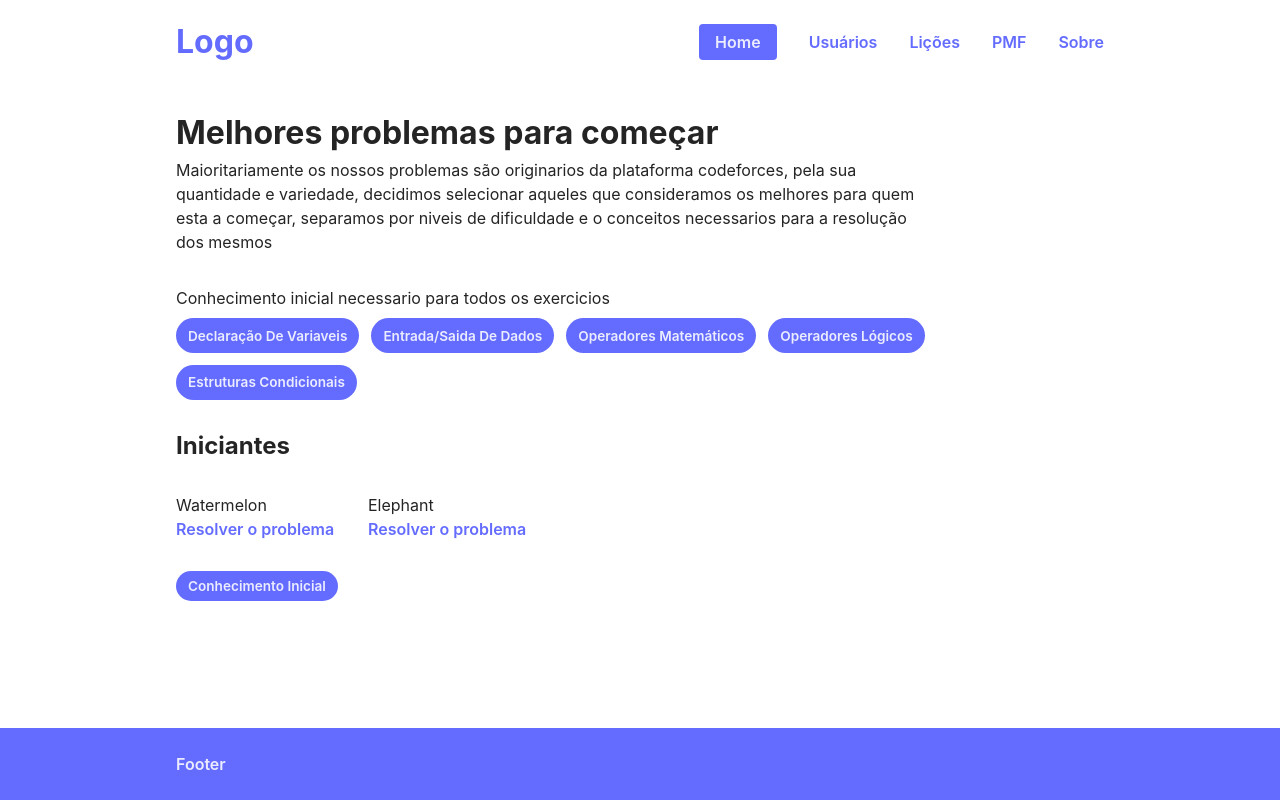
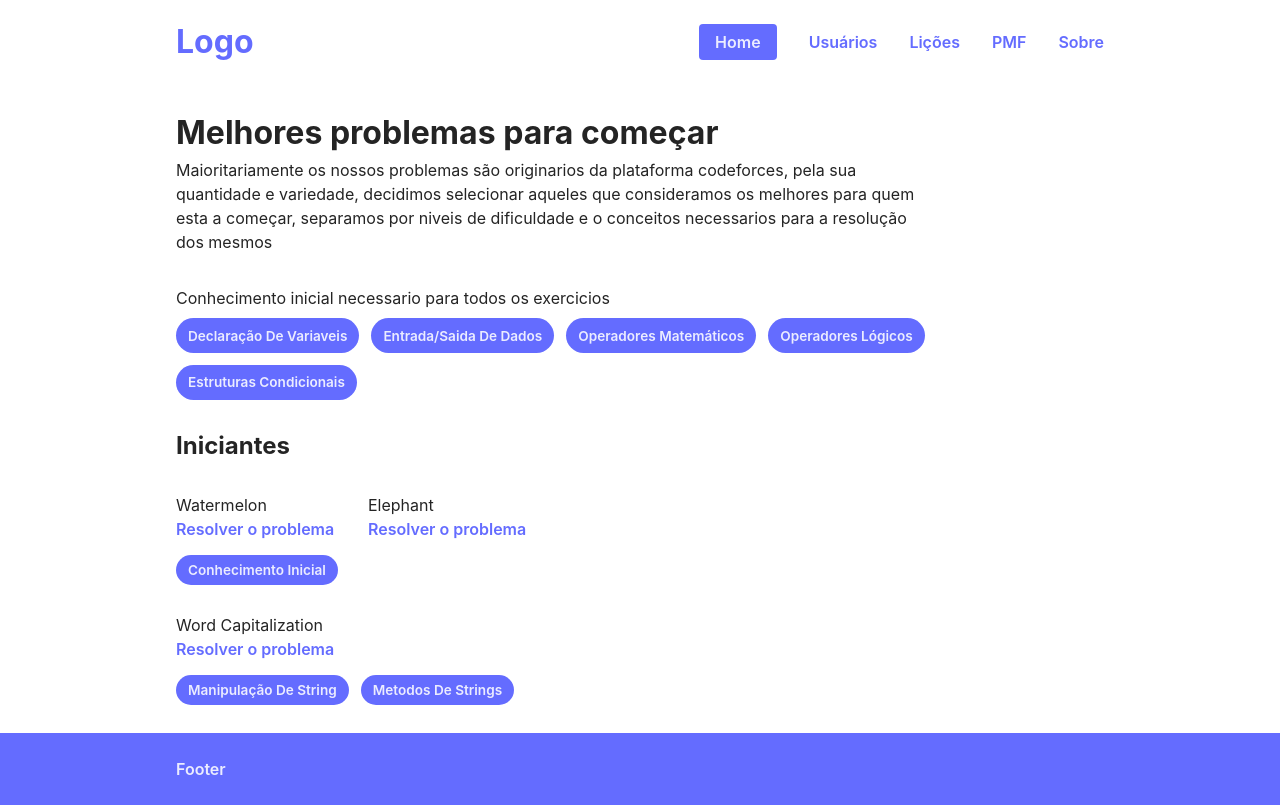
Before and after one commit to DomilsonFirmino/UserVisualizationCodeForces, a React (Vite) app: page / in a window 1280 px wide. Built offline with nearby package versions, Linux system fonts and the light colour scheme.

Commit message:
string problems

```diff
--- /dev/null
+++ b/src/components/Problem.jsx
@@ -0,0 +1,10 @@
+function Problem({problems}){
+    return(
+        <div className="problem top-__1">
+            <p>{problems.name}</p>
+            <a href={problems.link}>Resolver o problema</a>
+        </div>
+    )
+}
+
+export default Problem;
--- a/src/pages/Home.jsx
+++ b/src/pages/Home.jsx
@@ -1,20 +1,25 @@
 import {Link} from "react-router-dom";
 
+import Problem from "../components/Problem";
+
 const conhecimentoGeral =
-        [
-            {name:"Declaração de Variaveis", url:"/tutorials/#declVar"},
-            {name:"Entrada/Saida de Dados", url:"/tutorials/#cinout"},
-            {name:"Operadores matemáticos", url:"/tutorials/#opmath"},
-            {name:"Operadores Lógicos",url: "/tutorials/#opelo"},
-            {name:"Estruturas Condicionais",url: "/tutorials/#estruCond"}
-        ]
+    [
+        {id:1,name:"Declaração de Variaveis", url:"/tutorials/#declVar"},
+        {id:2,name:"Entrada/Saida de Dados", url:"/tutorials/#cinout"},
+        {id:3,name:"Operadores matemáticos", url:"/tutorials/#opmath"},
+        {id:4,name:"Operadores Lógicos",url: "/tutorials/#opelo"},
+        {id:5,name:"Estruturas Condicionais",url: "/tutorials/#estruCond"}
+    ]
 
 const SingleTestMath=[
-    {name:"Watermelon", link: "https://codeforces.com/problemset/problem/4/A"},
-    {name:"Elephant", link:"https://codeforces.com/problemset/problem/617/A"}
+    {id:1 ,name:"Watermelon", link: "https://codeforces.com/problemset/problem/4/A"},
+    {id:2 ,name:"Elephant", link:"https://codeforces.com/problemset/problem/617/A"}
 ]
 
-const conhecimentoSTM=[]
+const SingleTestString=[
+    {name:"Word Capitalization", link: "https://codeforces.com/problemset/problem/281/A"}
+]
+
 
 function Home(){
     return(
@@ -33,27 +38,48 @@ function Home(){
             <div className="top-_1">
                 <p>Conhecimento inicial necessario para todos os exercicios</p>
                 <p className="tags">
-                    {conhecimentoGeral.map( value =><Link to={value.url} className="mainTag">{value.name}</Link>)}
+                    {conhecimentoGeral.map( value =><Link to={value.url} key={value.id} className="mainTag">{value.name}</Link>)}
                 </p>
             </div>
 
             <div className="problems top-2">
+
                 <h2>Iniciantes</h2>
-                <div className="top-2">
+
+                <div className="top-1">
                     <div className="problemsList">
                         {SingleTestMath.map( problems =>{
                             return(
-                                <div className="problem top-__1">
-                                    <p>{problems.name}</p>
-                                    <a href={problems.link}>Resolver o problema</a>
-                                </div>
+                                <Problem key={problems.id} problems={problems}/>
                             )
                         })}
                     </div>
-                    <p>
-                        <Link to="/Tutorials" className="tag">conhecimento inicial</Link>
-                    </p>
+
+                    <div className="tags">
+                        <p>
+                            <Link to="/Tutorials" className="tag">conhecimento inicial</Link>
+                        </p>
+                    </div>
                 </div>
+
+                <div className="top-1">
+                    <div className="problemsList">
+                        {SingleTestString.map( problems =>{
+                            return(
+                                <Problem key={problems.id} problems={problems}/>
+                            )
+                        })}
+                    </div>
+                    <div className="tags">
+                        <p>
+                            <Link to="/Tutorials#string" className="tag">Manipulação de string</Link>
+                        </p>
+                        <p>
+                            <Link to="/Tutorials#string" className="tag">Metodos de strings</Link>
+                        </p>
+                    </div>
+                </div>
+
             </div>
         </div>
     )
```
